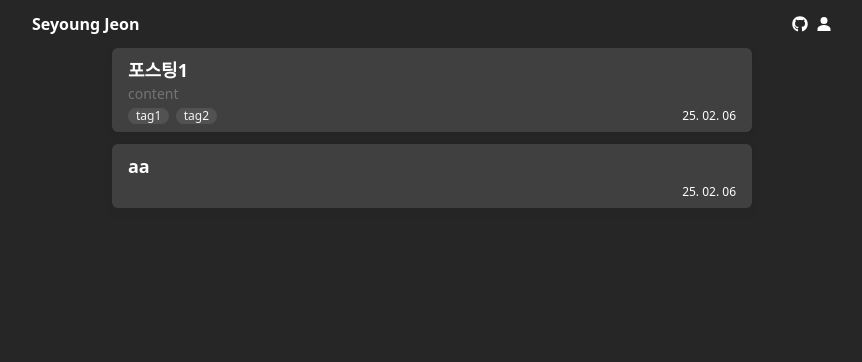
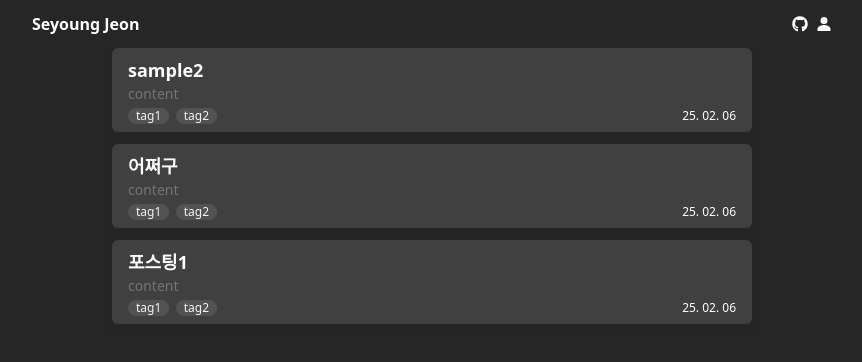
Before and after one commit to skiende74/seyoung-jeon-blog, a Next.js app: page / in a window 1280 px wide. Shown: the top 362 px of the page, without its empty margins (208-1070 px from the left). Built offline with nearby package versions, Linux system fonts and the light colour scheme.

Commit message:
feat: static/post의 mdx파일내용에따라 포스트 리스트 출력

```diff
--- a/src/app/post/[slug]/page.tsx
+++ b/src/app/post/[slug]/page.tsx
@@ -1,13 +1,7 @@
+import { readdirSync } from 'node:fs'
+import path from 'node:path'
+import { cwd } from 'node:process'
 import React from 'react'
-import Post from './Post'
-import matter from 'gray-matter'
-import { join } from 'node:path'
-import { cwd } from 'node:process'
-
-async function getPostMarkDown(slug: string) {
-  'use server'
-  return matter.read(join(cwd(), `static/post/${decodeURI(slug)}.mdx`))
-}
 
 async function page({ params }: { params: Promise<{ slug: string }> }) {
   const { slug } = await params
@@ -16,15 +10,18 @@ async function page({ params }: { params: Promise<{ slug: string }> }) {
   )
   const { title, date } = frontmatter
   return (
-    <div>
+    <article>
       <h1>{title}</h1>
       <div className="text-right">{date}</div>
       <Post />
-    </div>
+    </article>
   )
 }
 export function generateStaticParams() {
-  return [{ slug: 'home' }, { slug: 'content' }]
+  const filenames = readdirSync(path.join(cwd(), 'static/post'))
+  return filenames.map((filename) => ({
+    slug: filename.replace(/\.mdx?$/, ''),
+  }))
 }
 
 export default page
--- a/src/entities/post/PostList.tsx
+++ b/src/entities/post/PostList.tsx
@@ -1,23 +1,26 @@
 import React from 'react'
 import PostItem from './PostItem'
+import { readdirSync } from 'fs'
+import { cwd } from 'process'
+import path from 'path'
 
 function PostList() {
+  const filenames = readdirSync(path.join(cwd(), 'static/post'))
+  const filenames2 = filenames.map((filename) =>
+    filename.replace(/\.mdx?$/, '')
+  )
+
   return (
     <section className="flex flex-col gap-y-3">
-      <PostItem
-        title="포스팅1"
-        href="/post/포스팅1"
-        date={new Date()}
-        content={'content'}
-        tags={['tag1', 'tag2']}
-      />
-      <PostItem
-        title="aa"
-        href="/aa"
-        date={new Date()}
-        content={''}
-        tags={[]}
-      />
+      {filenames2.map((filename) => (
+        <PostItem
+          title={filename}
+          href={`/post/${filename}`}
+          date={new Date()}
+          content={'content'}
+          tags={['tag1', 'tag2']}
+        />
+      ))}
     </section>
   )
 }
--- a/static/post/포스팅1.md
+++ /dev/null
@@ -1,8 +0,0 @@
----
-title: 포스팅1 제목
-slug: home
----
-
-## 제목1
-
-Hello world!
```
